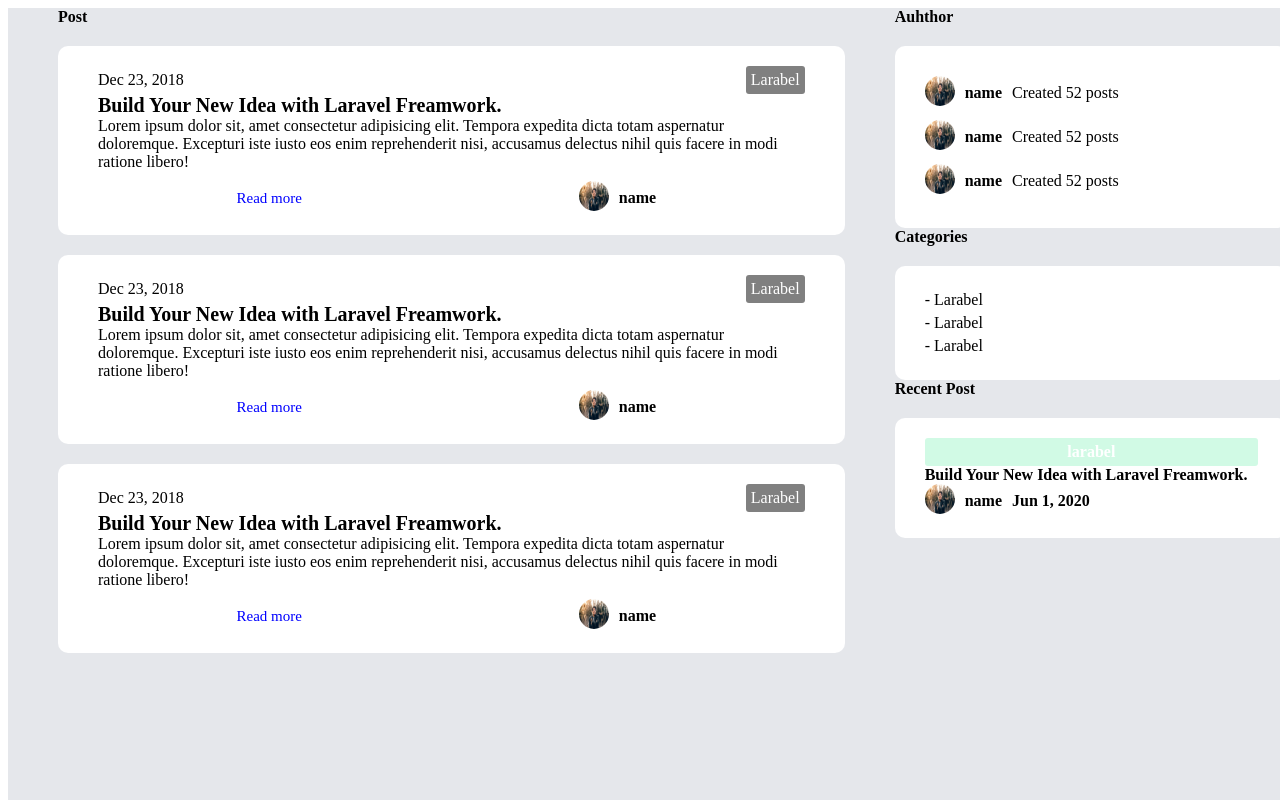
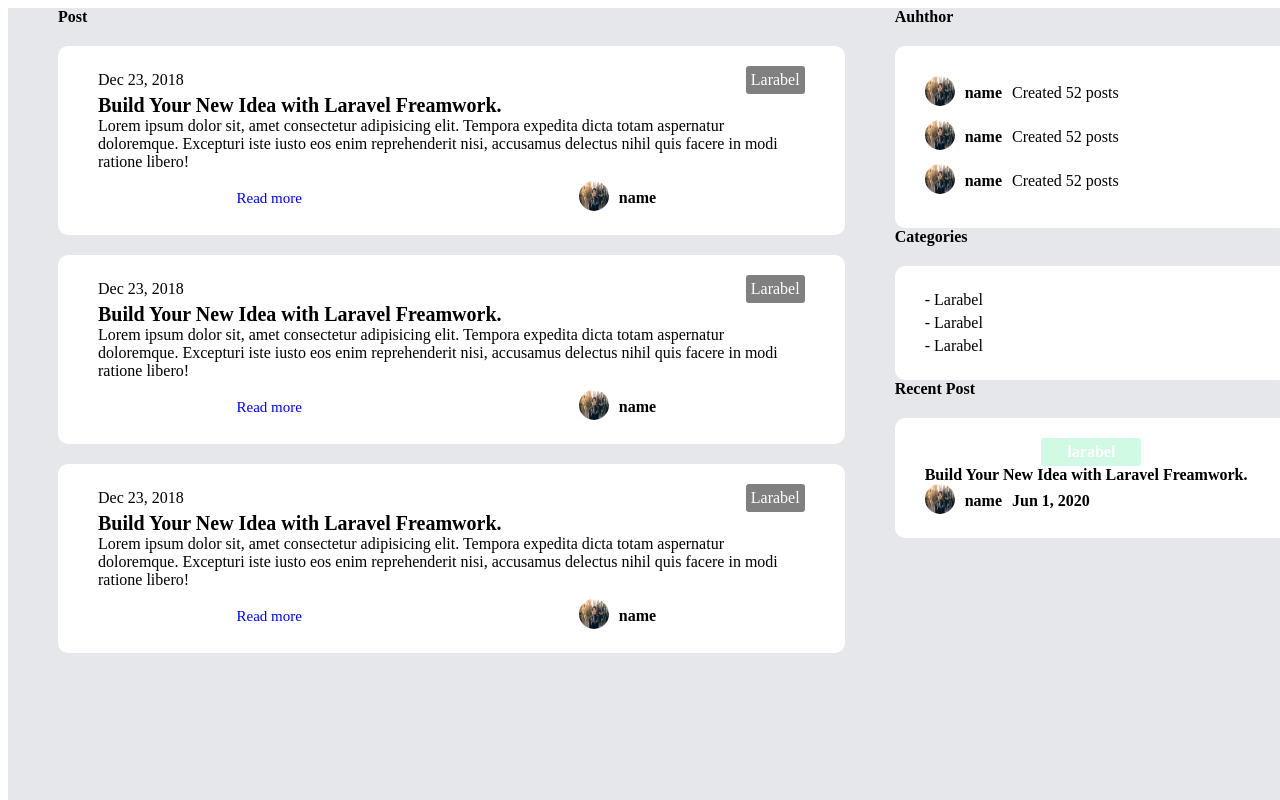
Before and after one commit to Awtanabe/nextjs-blog, a Next.js app: page /landing in a window 1280 px wide. Shown: the top 800 px of the page. Built offline with nearby package versions, Linux system fonts and the light colour scheme.

Commit message:
recent post

```diff
--- a/molecule/Landing/RecentPost.js
+++ b/molecule/Landing/RecentPost.js
@@ -2,9 +2,13 @@ import Label from '../../atom/Label'
 import User from '../../molecule/Landing/User'
 
 const RecentPost = () => {
+  const label = {
+    width: "100px",
+    margin: "0 auto"
+  }
   return (
     <div className="recent-post-container">
-      <div className="label-container">
+      <div className="label-container" style={label}>
         <Label name ="larabel" color="label-green"/>
       </div>
       <div className="title">
```
